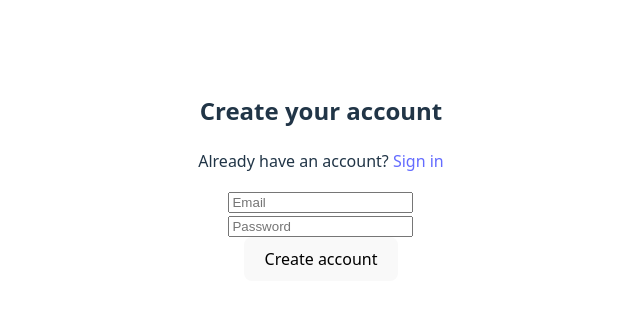
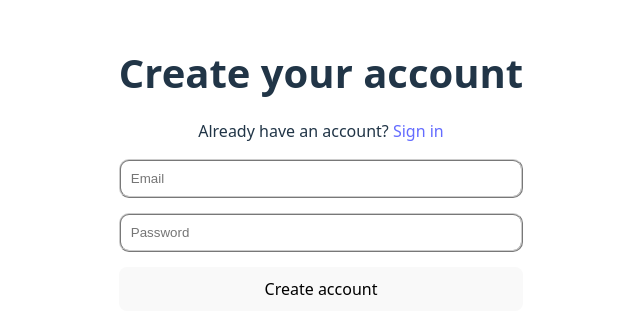
Before and after one commit to rieznikk/wishlist, a Vue app in the folder client/: page /auth/signup in a window 1280 px wide. Shown: the part 223-556 px from the top of the page, without its empty margins (319-959 px from the left). Built offline with nearby package versions, Linux system fonts and the light colour scheme.

Commit message:
feat(styles): init

```diff
--- /dev/null
+++ b/client/src/assets/styles/abstracts/mixins.scss
@@ -0,0 +1,22 @@
+@mixin flex-column($gap: 0) {
+  display: flex;
+  flex-direction: column;
+  flex-wrap: nowrap;
+  justify-content: center;
+  align-items: stretch;
+  row-gap: $gap;
+}
+
+@mixin input-style {
+  padding: $input-padding;
+  border-radius: $input-radius;
+  border-style: ridge;
+  border-color: $color-input-border;
+}
+
+@mixin error-style {
+  display: flex;
+  font-size: $error-font-size;
+  padding-left: $error-padding-left;
+  color: $color-error;
+}
--- /dev/null
+++ b/client/src/assets/styles/abstracts/variables.scss
@@ -0,0 +1,9 @@
+$color-error: #FF4C4C;
+$color-input-border: #ccc;
+
+$input-padding: 10px;
+$input-radius: 10px;
+$error-font-size: 14px;
+$error-padding-left: 5px;
+
+$form-gap: 15px;
--- /dev/null
+++ b/client/src/assets/styles/components/form.scss
@@ -0,0 +1,19 @@
+@import '../abstracts/variables.scss';
+@import '../abstracts/mixins.scss';
+
+.auth-form {
+  @include flex-column($form-gap);
+
+  .auth-form__input-wrapper {
+    @include flex-column();
+
+    .auth-form__input {
+      @include input-style;
+      min-width: 350px;
+    }
+
+    .auth-form__error {
+      @include error-style;
+    }
+  }
+}
--- /dev/null
+++ b/client/src/assets/styles/pages/auth.scss
@@ -0,0 +1,8 @@
+.auth-view {
+  width: 100%;
+
+  .h1 {
+    font-size: 2.5em;
+    margin: 0;
+  }
+}
--- a/client/src/assets/styles/style.scss
+++ b/client/src/assets/styles/style.scss
@@ -1,3 +1,9 @@
+// Pages
+@import url('./pages/auth.scss');
+
+// Components
+@import url('./components/form.scss');
+
 :root {
   font-family: system-ui, Avenir, Helvetica, Arial, sans-serif;
   line-height: 1.5;
```
